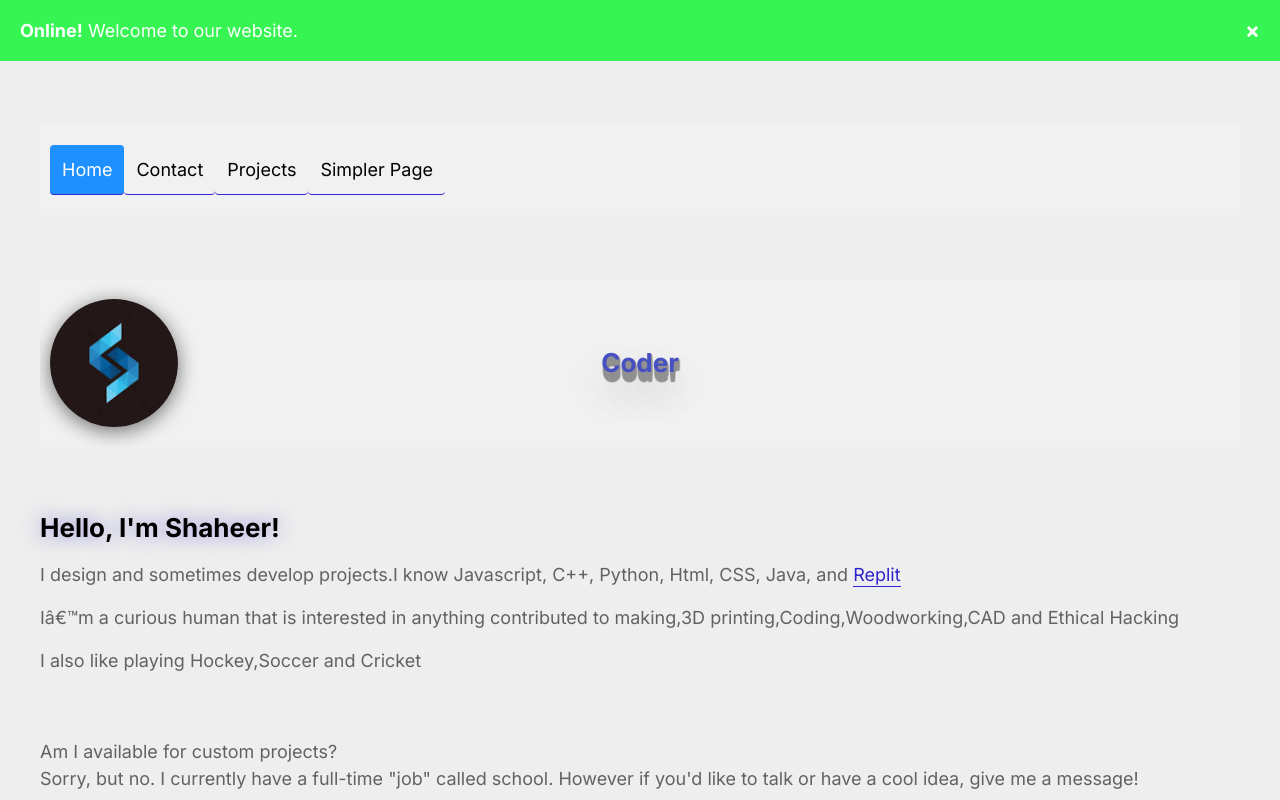
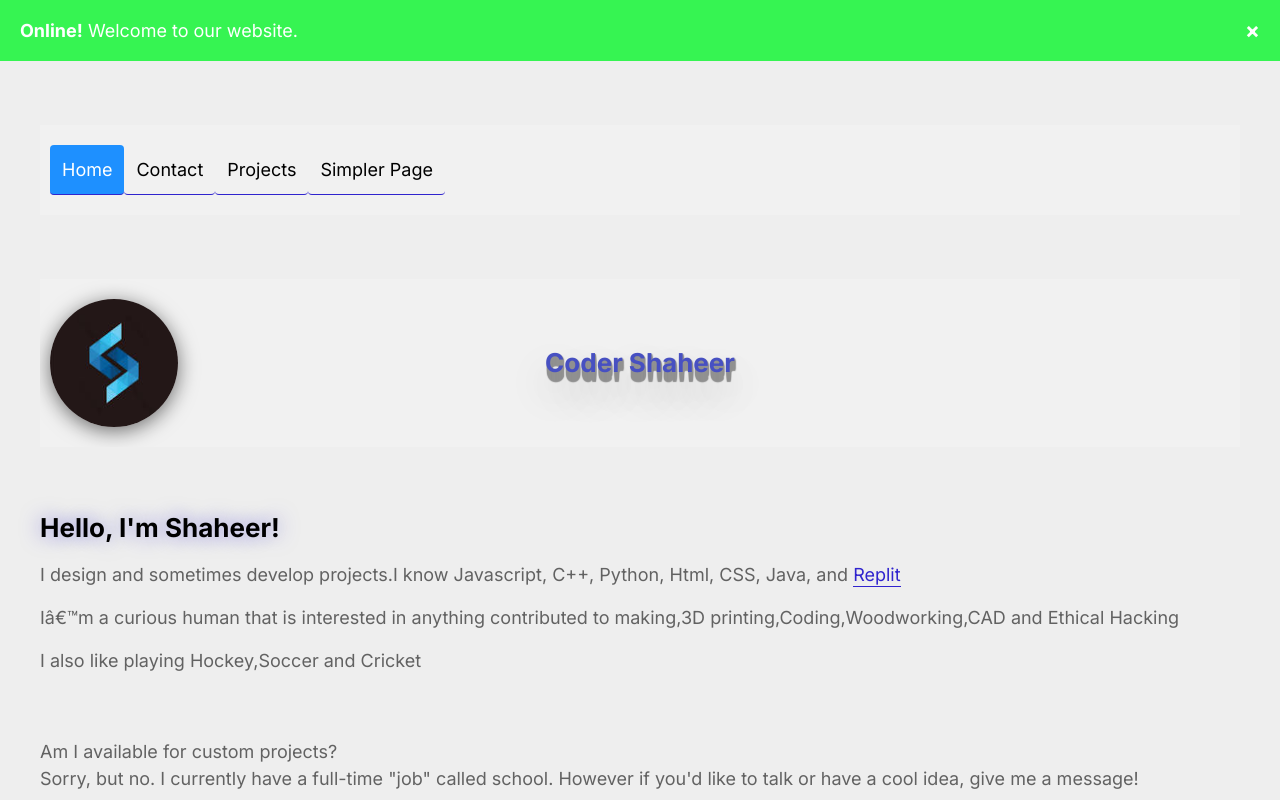
Before and after one commit to ShahkerTHD/My-Website, a website: page index.html in a window 1280 px wide. Shown: the top 800 px of the page. Drawn offline with nearby package versions, Linux system fonts and the light colour scheme.

Commit message:
Worked bugs out???

```diff
--- a/index.html
+++ b/index.html
@@ -74,7 +74,7 @@
       <div style="--animation-order:1;" class="animate-in header">
         <img src="media/pfp.png" class="pfp" alt="profile picture" role="presentation">
 
-        <h1 class="name">Coder </h1>
+        <h1 class="name">Coder Shaheer</h1>
 
       </div>
 
```
